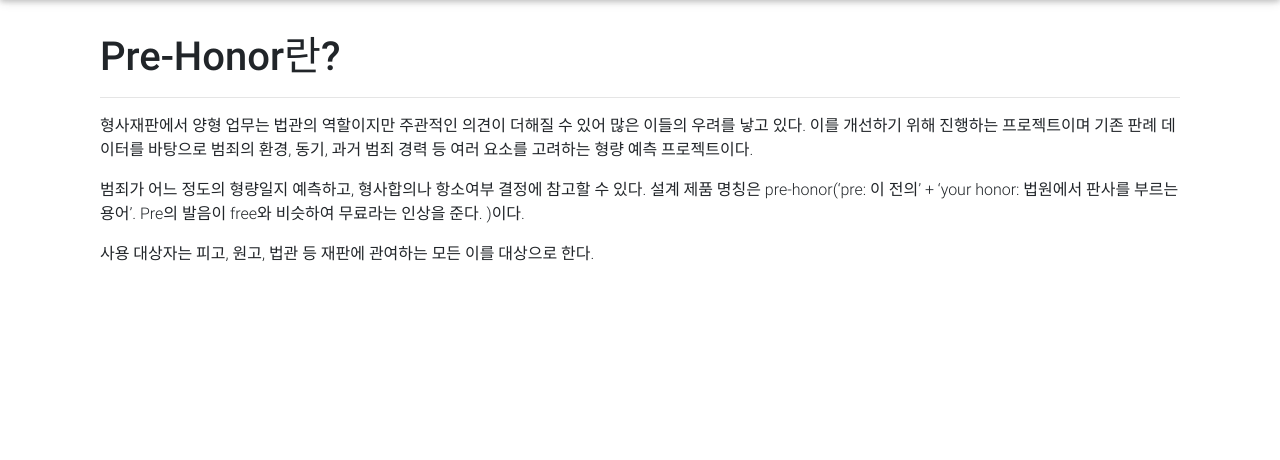
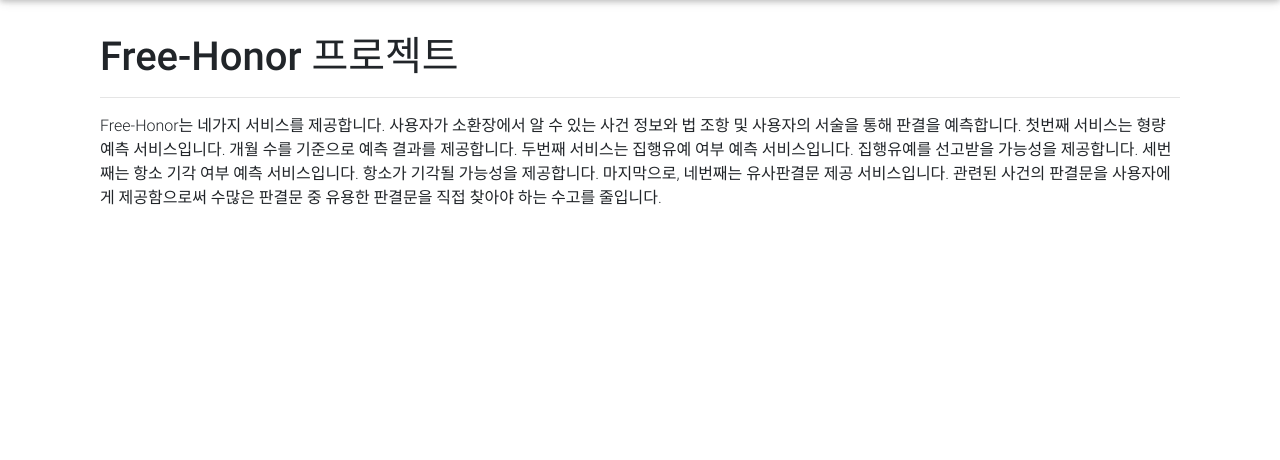
Before and after one commit to eunwooim/Datacampus-KU, a Python web app: template flask/templates/aboutFH.html in a window 1280 px wide. Shown: the part 64-524 px from the top of the page. Run offline with Jinja, Linux system fonts and the light colour scheme; the template is opened without the code that fills it, so the values that code supplies are empty; some libraries are stand-ins or nearby versions.

Commit message:
Update aboutFH.html

```diff
--- a/flask/templates/aboutFH.html
+++ b/flask/templates/aboutFH.html
@@ -84,11 +84,9 @@
           <div class="col-md-6 mb-4">
 
             <!-- Main heading -->
-            <h1 class="h3 mb-3">Pre-Honor란?</h1>
+            <h1 class="h3 mb-3">Free-Honor 프로젝트</h1>
                <hr>
-              <p sytle="font-size:20px;">형사재판에서 양형 업무는 법관의 역할이지만 주관적인 의견이 더해질 수 있어 많은 이들의 우려를 낳고 있다. 이를 개선하기 위해 진행하는 프로젝트이며 기존 판례 데이터를 바탕으로 범죄의 환경, 동기, 과거 범죄 경력 등 여러 요소를 고려하는 형량 예측 프로젝트이다. </p>
-              <p>범죄가 어느 정도의 형량일지 예측하고, 형사합의나 항소여부 결정에 참고할 수 있다. 설계 제품 명칭은 pre-honor(‘pre: 이 전의’ + ‘your honor: 법원에서 판사를 부르는 용어’. Pre의 발음이 free와 비슷하여 무료라는 인상을 준다. )이다. </p>
-              <p>사용 대상자는 피고, 원고, 법관 등 재판에 관여하는 모든 이를 대상으로 한다.</p>
+              <p sytle="font-size:20px;">Free-Honor는 네가지 서비스를 제공합니다. 사용자가 소환장에서 알 수 있는 사건 정보와 법 조항 및 사용자의 서술을 통해 판결을 예측합니다. 첫번째 서비스는 형량예측 서비스입니다. 개월 수를 기준으로 예측 결과를 제공합니다. 두번째 서비스는 집행유예 여부 예측 서비스입니다. 집행유예를 선고받을 가능성을 제공합니다. 세번째는 항소 기각 여부 예측 서비스입니다. 항소가 기각될 가능성을 제공합니다. 마지막으로, 네번째는 유사판결문 제공 서비스입니다. 관련된 사건의 판결문을 사용자에게 제공함으로써 수많은 판결문 중 유용한 판결문을 직접 찾아야 하는 수고를 줄입니다. </p>
             <!-- Main heading -->
 
 
```
